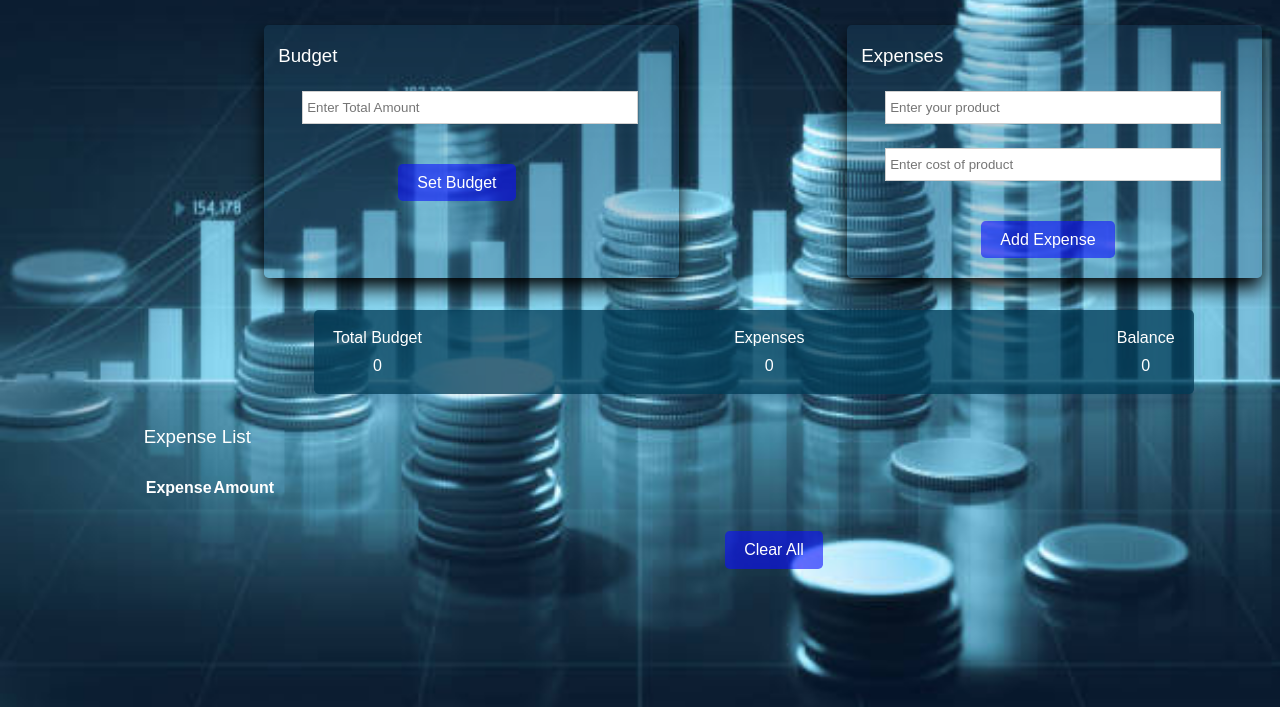
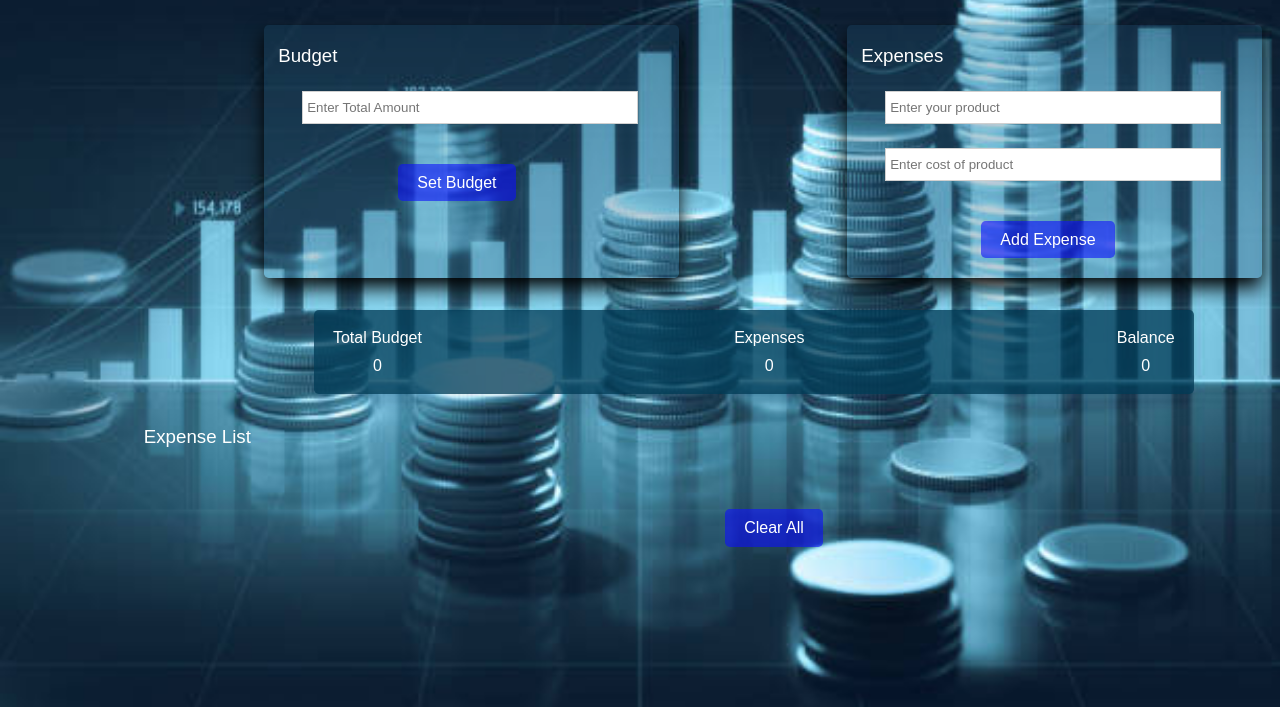
Before and after one commit to arjunmv2001/budgetcalculator, a plain HTML site: page index.html in a window 1280 px wide. Shown: the part 93-800 px from the top of the page. Drawn offline with Linux system fonts and the light colour scheme.

Commit message:
Update index.html

```diff
--- a/index.html
+++ b/index.html
@@ -57,8 +57,6 @@
         <strong><h3>Expense List</h3></strong>
         <table>
             <thead>
-                <th class="border border-3 border-light  px-5">Expense</th>
-                <th class="border border-3 border-info px-5">Amount</th>
             </thead>
             <tbody id="list">
 
```
